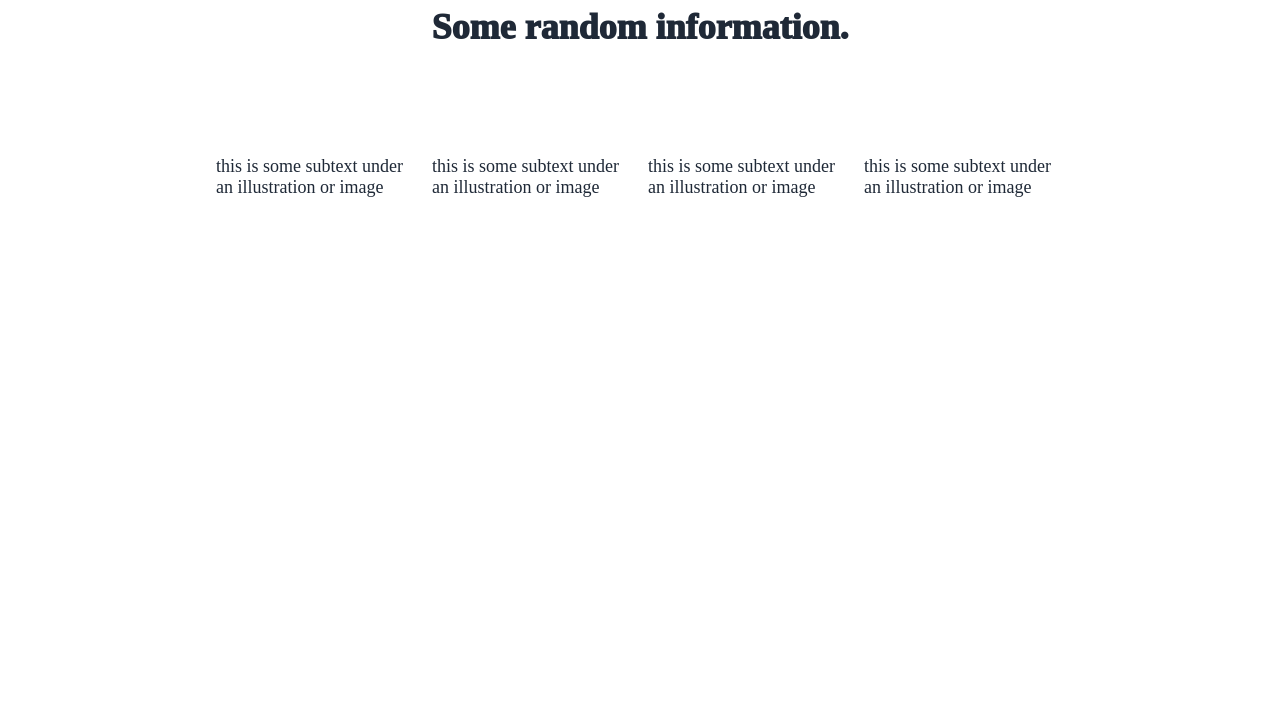
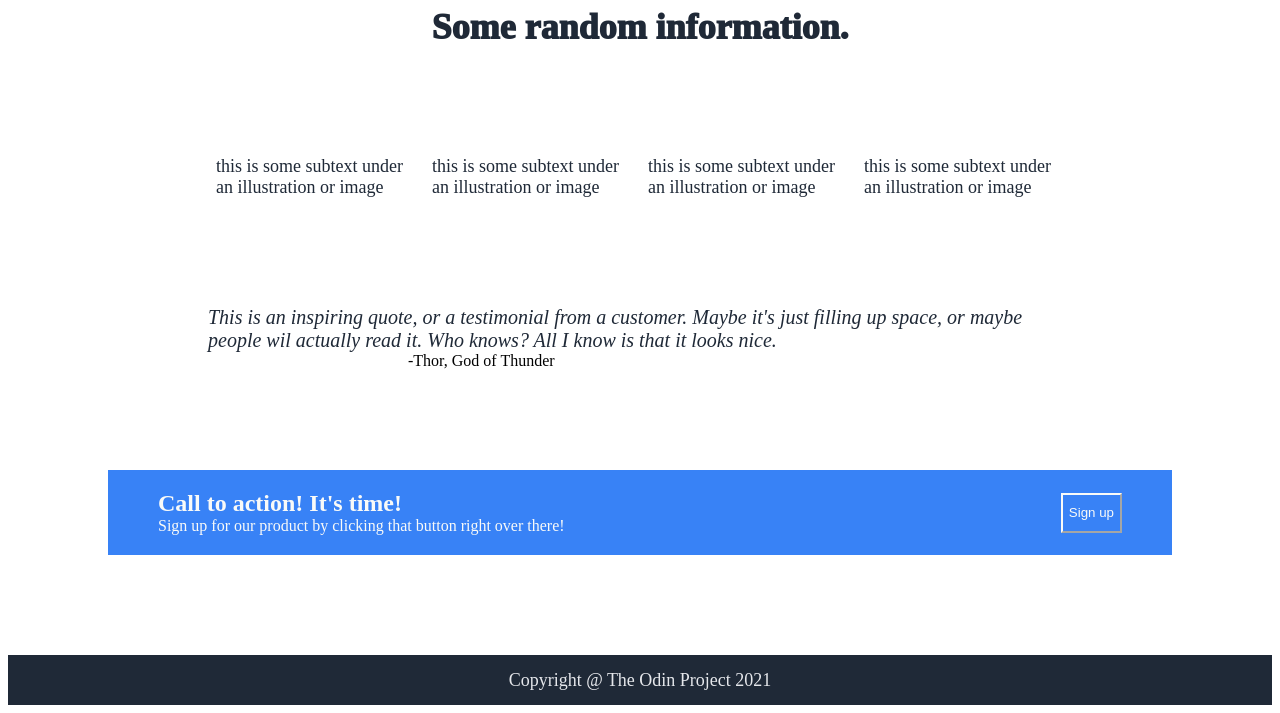
Before and after one commit to raincoat4/landingpage, a plain HTML site: page index.html in a window 1280 px wide. Shown: the part 233-946 px from the top of the page. Before the commit the page ends 800 px from the top, so only its background shows below. Drawn offline with Linux system fonts and the light colour scheme.

Commit message:
Update index.html

```diff
--- a/index.html
+++ b/index.html
@@ -43,5 +43,22 @@
         <li class = "listitems"><img height = "100"; width = "auto">this is some subtext under an illustration or image</li>
         <li class = "listitems"><img height = "100"; width = "auto">this is some subtext under an illustration or image</li>
     </ul>
+    <div class = "quote">
+        This is an inspiring quote, or a testimonial from a customer. Maybe it's just filling up space, or maybe people wil actually read it.
+        Who knows? All I know is that it looks nice.
+    </div>
+    <div style = "margin-left: 400px">
+        -Thor, God of Thunder
+    </div>
+    <div class = "boxbottom">
+        <div class = "words">
+            <div Style = "font-size: 24px; font-weight: 700;">Call to action! It's time!</div>
+            <div>Sign up for our product by clicking that button right over there!</div>
+        </div>
+        <button Style = "background-color: #3882F6; color: #F9FAF8; border-color: #F9FAF8; height: 40px;">Sign up</button>
+    </div>
+    <div class = "footer">
+        Copyright @ The Odin Project 2021
+    </div>
 </body>
 </html>
```
